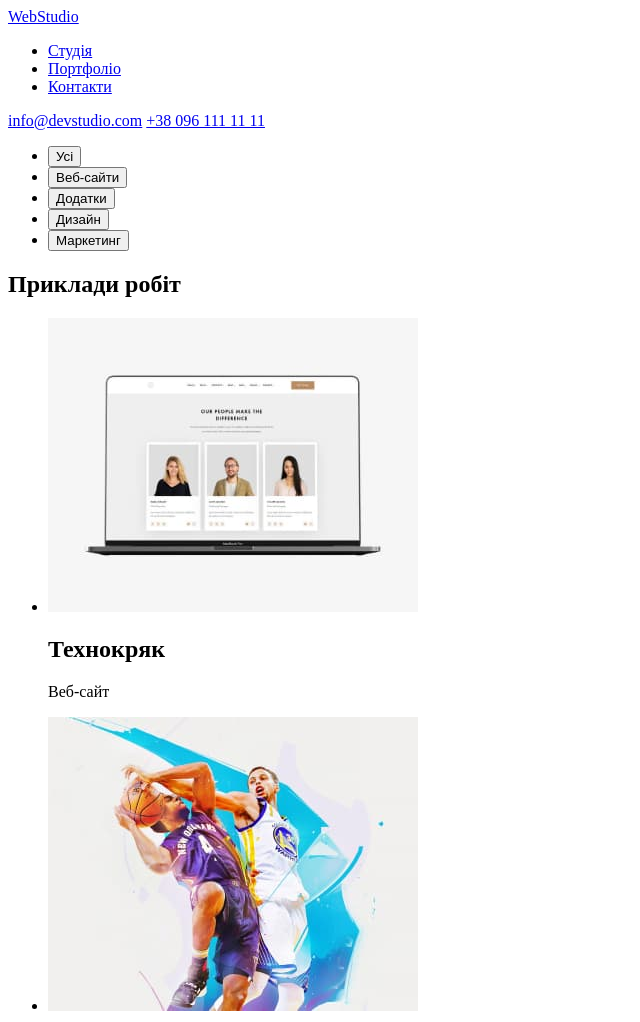
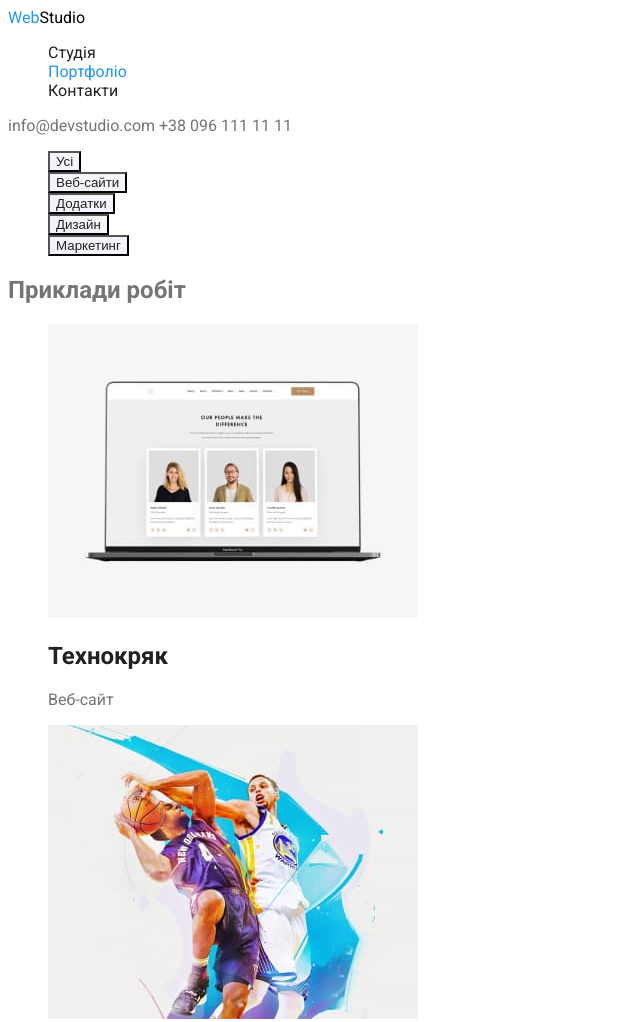
Before and after one commit to lili2628/goit-markup-hw-02, a plain HTML site: page portfolio.html in a window 1280 px wide. Shown: the top 1022 px of the page, without its empty margins (0-640 px from the left). Drawn offline with Linux system fonts and the light colour scheme.

Commit message:
Добавлено кольорове оформлення

```diff
--- a/portfolio.html
+++ b/portfolio.html
@@ -6,100 +6,123 @@
     <meta http-equiv="X-UA-Compatible" content="IE=edge">
     <meta name="viewport" content="width=device-width, initial-scale=1.0">
     <title>Портфоліо</title>
+    <link rel="stylesheet" href="./css/styles.css"/>
+    <link href="https://fonts.googleapis.com/css2?family=Raleway:wght@700&family=Roboto:wght@400;500;700;900&display=swap"
+        rel="stylesheet">
 </head>
 
 <body>
-    <header>
+    <header class="header">
         <nav>
-            <a href="./index.html">WebStudio</a>
-            <ul>
-                <li><a href="./index.html">Студія</a></li>
-                <li><a href="./portfolio.html">Портфоліо</a></li>
-                <li><a href="#contact_data">Контакти</a></li>
+            <a class="logo" href="./index.html">
+                <span class="logo-web">Web</span>Studio
+            </a>
+
+            <ul class="site-nav list">
+                <li><a class="link" href="./index.html">Студія</a></li>
+                <li><a class="link current" href="./portfolio.html">Портфоліо</a></li>
+                <li><a class="link" href="#contact_data">Контакти</a></li>
             </ul>
         </nav>
-        <a href="mailto:info@devstudio.com">info@devstudio.com</a>
-        <a href="tel:+380961111111">+38 096 111 11 11</a>
+
+        <div class="contacts list">
+            <a class="contacts-link" href="mailto:info@devstudio.com">
+                info@devstudio.com
+            </a>
+            <a class="contacts-link" href="tel:+380961111111">
+                +38 096 111 11 11
+            </a>
+        </div>
+
     </header>
 
     <main>
-        <section>
-            <ul>
+        <section class="menu">
+            <ul class="menu-list list">
                 <li>
-                    <button type="button">Усі</button>
+                    <button class="portfolio-button" type="button">Усі</button>
                 </li>
                 <li>
-                    <button type="button">Веб-сайти</button>
+                    <button class="portfolio-button" type="button">Веб-сайти</button>
                 </li>
                 <li>
-                    <button type="button">Додатки</button>
+                    <button class="portfolio-button" type="button">Додатки</button>
                 </li>
                 <li>
-                    <button type="button">Дизайн</button>
+                    <button class="portfolio-button" type="button">Дизайн</button>
                 </li>
                 <li>
-                    <button type="button">Маркетинг</button>
+                    <button class="portfolio-button" type="button">Маркетинг</button>
                 </li>
             </ul>
             <!--h1 буде прихованим-->
             <h1>Приклади робіт</h1>
 
-            <ul>
+            <ul class="example list">
                 <li>
                     <img src="./images/portfolio1.jpg" alt="відкритий лептоп з завантаженим сайтом" width="370">
-                    <h2>Технокряк</h2>
+                    <h2 class="title-color">Технокряк</h2>
                     <p>Веб-сайт</p>
                 </li>
                 <li>
                     <img src="./images/portfolio2.jpg" alt="боротьба двох баскетболістів за м'яч" width="370">
-                    <h2>Постер <span lang="en">New Orlean vs Golden Star</span></h2>
+                    <h2 class="title-color">Постер <span lang="en">New Orlean vs Golden Star</span></h2>
                     <p>Дизайн</p>
                 </li>
                 <li>
                     <img src="./images/portfolio3.jpg" alt="емблема ресторану у вигляді риби та його назви" width="370">
-                    <h2>Ресторан <span lang="en">Seafood</span></h2>
+                    <h2 class="title-color">Ресторан <span lang="en">Seafood</span></h2>
                     <p>Додаток</p>
                 </li>
                 <li>
                     <img src="./images/portfolio4.jpg" alt="навушники" width="370">
-                    <h2>Проєкт <span lang="en">Prime</span></h2>
+                    <h2 class="title-color">Проєкт <span lang="en">Prime</span></h2>
                     <p>Маркетинг</p>
                 </li>
                 <li>
                     <img src="./images/portfolio5.jpg" alt="дві коробки білого та коричневого кольорів" width="370">
-                    <h2>Проєкт <span lang="en">Boxes</span></h2>
+                    <h2 class="title-color">Проєкт <span lang="en">Boxes</span></h2>
                     <p>Додаток</p>
                 </li>
                 <li>
                     <img src="./images/portfolio6.jpg" alt="монітор з відкритим веб-сайтом" width="370">
-                    <h2><span lang="en">Inspiration has no Borders</span></h2>
+                    <h2 class="title-color"><span lang="en">Inspiration has no Borders</span></h2>
                     <p>Веб-сайт</p>
                 </li>
                 <li>
                     <img src="./images/portfolio7.jpg" alt="розгортка журналу" width="370">
-                    <h2>Видання <span lang="en">Limited Edition</span></h2>
+                    <h2 class="title-color">Видання <span lang="en">Limited Edition</span></h2>
                     <p>Дизайн</p>
                 </li>
                 <li>
                     <img src="./images/portfolio8.jpg" alt="біла етикетка" width="370">
-                    <h2>Проєкт <span lang="en">LAB</span></h2>
+                    <h2 class="title-color">Проєкт <span lang="en">LAB</span></h2>
                     <p>Маркетинг</p>
                 </li>
                 <li>
                     <img src="./images/portfolio9.jpg" alt="відкритий лептоп з завантаженим додатком" width="370">
-                    <h2><span lang="en">Growing Business</span></h2>
+                    <h2 class="title-color"><span lang="en">Growing Business</span></h2>
                     <p>Додаток</p>
                 </li>
             </ul>
+
         </section>
     </main>
 
-    <footer>
-        <a href="./index.html">WebStudio</a>
-        <address id="contact_data">
+    <footer class="footer">
+
+        <a href="./index.html" class="logo-footer">
+            <span class="logo-web">Web</span>Studio
+        </a>
+
+        <address id="contact">
             м. Київ, пр-т Лесі Українки, 26
-            <a href="mailto:info@devstudio.com">info@devstudio.com</a>
-            <a href="tel:+380961111111">+38 096 111 11 11</a>
+            <a class="contact-link" href="mailto:info@devstudio.com">
+                info@devstudio.com
+            </a>
+            <a class="contact-link" href="tel:+380961111111">
+                +38 096 111 11 11
+            </a>
         </address>
     </footer>
 </body>
```
